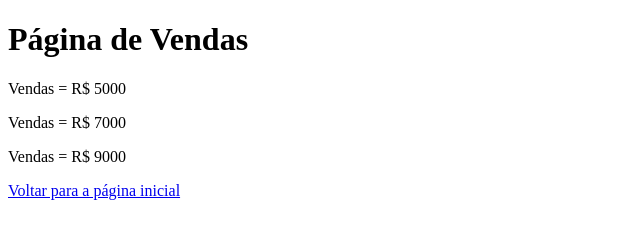
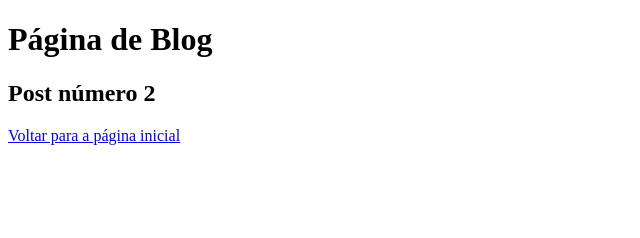
Before and after one commit to WFGuedes/aulagithub, a plain HTML site: page blog.html in a window 1280 px wide. Shown: the whole page, without its empty margins (0-640 px from the left). Drawn offline with Linux system fonts and the light colour scheme.

Commit message:
Criada página de blog

```diff
--- a/vendas.html
+++ b/blog.html
@@ -6,10 +6,9 @@
     <title>Document</title>
 </head>
 <body>
-    <h1>Página de Vendas</h1>
-    <p>Vendas = R$ 5000</p>
-    <p>Vendas = R$ 7000</p>
-    <p>Vendas = R$ 9000</p>
+    <h1>Página de Blog</h1>
+    <h2>Post número 2</h2>
+
     <a href="index.html">Voltar para a página inicial</a>
 
 
```
